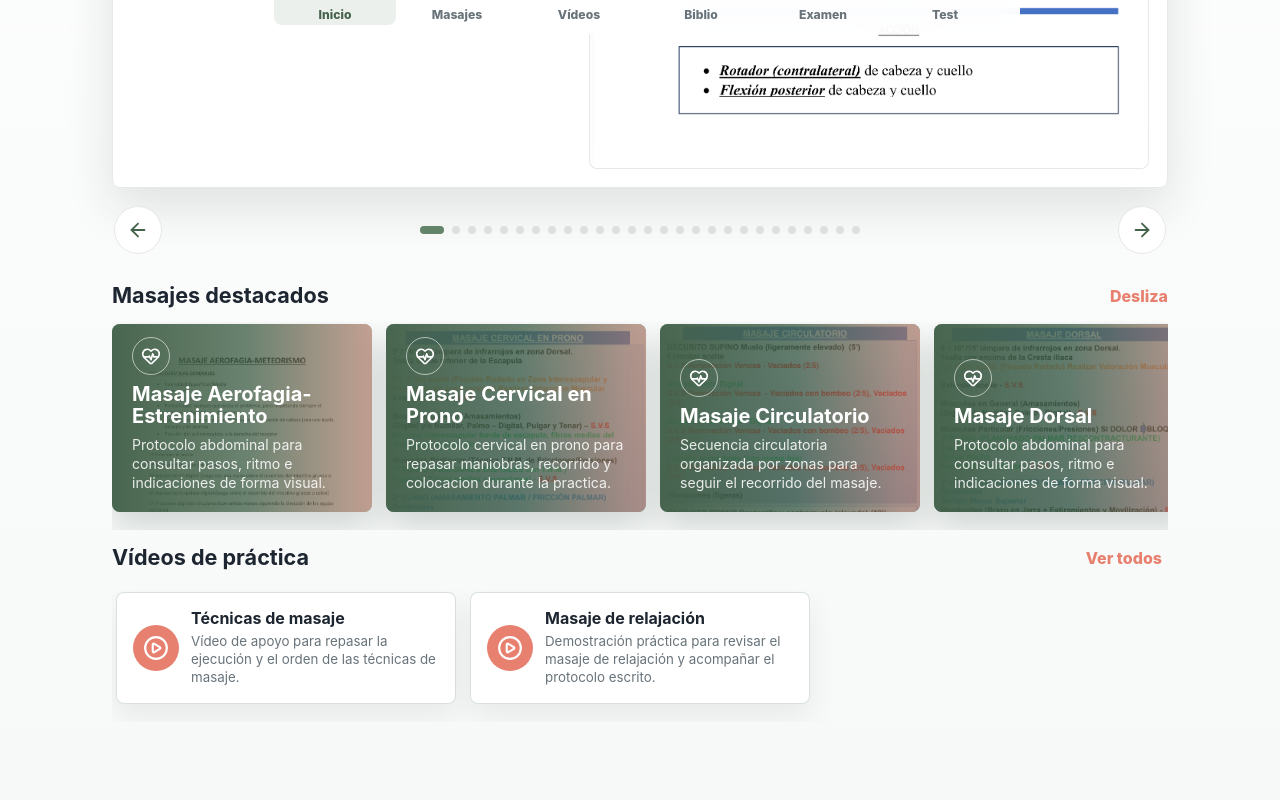
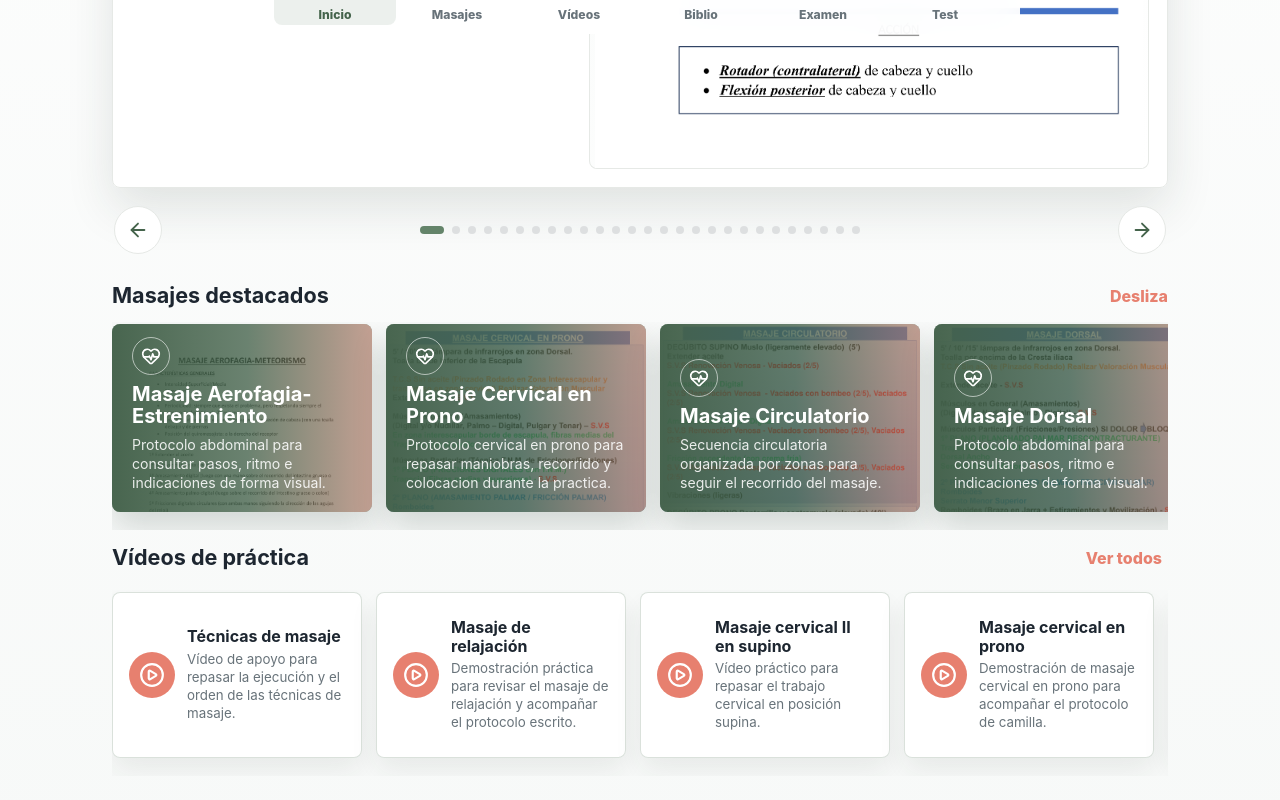
Before and after one commit to andreaonicbeauty-arch/quiromasaje-atlas-app, a React (Vite) app: page / in a window 1280 px wide. Shown: the part 766-1566 px from the top of the page. Built offline with nearby package versions, Linux system fonts and the light colour scheme.

Commit message:
Add additional massage videos

```diff
--- a/public/sw.js
+++ b/public/sw.js
@@ -1,4 +1,4 @@
-const CACHE_NAME = "quiromasaje-atlas-v9";
+const CACHE_NAME = "quiromasaje-atlas-v10";
 const BASE_PATH = "/quiromasaje-atlas-app/";
 const APP_SHELL = [
   BASE_PATH,
--- a/src/main.tsx
+++ b/src/main.tsx
@@ -78,6 +78,36 @@ const videoLessons: VideoLesson[] = [
     title: "Masaje de relajación",
     summary: "Demostración práctica para revisar el masaje de relajación y acompañar el protocolo escrito.",
     driveId: "101czNB8sPaEcKwWuvgIuDUW2iDBupNiG",
+  },
+  {
+    id: "masaje-cervical-supino",
+    title: "Masaje cervical II en supino",
+    summary: "Vídeo práctico para repasar el trabajo cervical en posición supina.",
+    driveId: "1u0cCxn7KyrY3TEJX-G3UR7S-x_YpoTr7",
+  },
+  {
+    id: "masaje-cervical-prono",
+    title: "Masaje cervical en prono",
+    summary: "Demostración de masaje cervical en prono para acompañar el protocolo de camilla.",
+    driveId: "1fR1u6Y8cfTIlzM9V6498nP-pNDPABSUp",
+  },
+  {
+    id: "masaje-zona-glutea",
+    title: "Masaje zona glútea",
+    summary: "Secuencia visual para revisar el masaje de la zona glútea.",
+    driveId: "14sqydOKbe6V-wGjalxK_4xPwHZsRLwfr",
+  },
+  {
+    id: "tejido-blando-paravertebral",
+    title: "Técnicas de tejido blando paravertebral",
+    summary: "Vídeo de apoyo para estudiar técnicas de tejido blando en paravertebrales.",
+    driveId: "1tNaULmSQJeqk_K-4rgQ--QGY03qvsenM",
+  },
+  {
+    id: "masaje-aerofagia-estrenimiento",
+    title: "Masaje de aerofagia y estreñimiento",
+    summary: "Demostración audiovisual del protocolo abdominal de aerofagia y estreñimiento.",
+    driveId: "1StEKvQCtD1RkdpilmdQCiTtysxNWB4Qz",
   },
 ];
 
```
